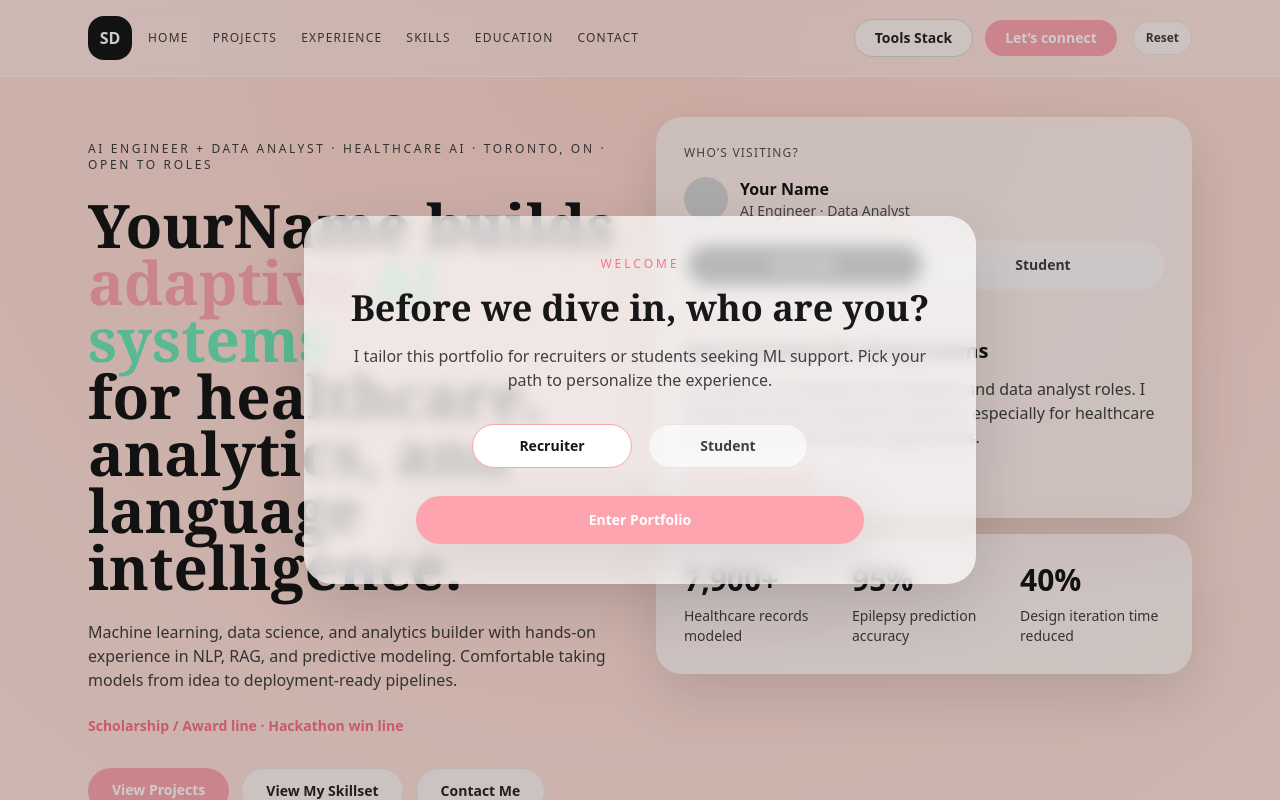
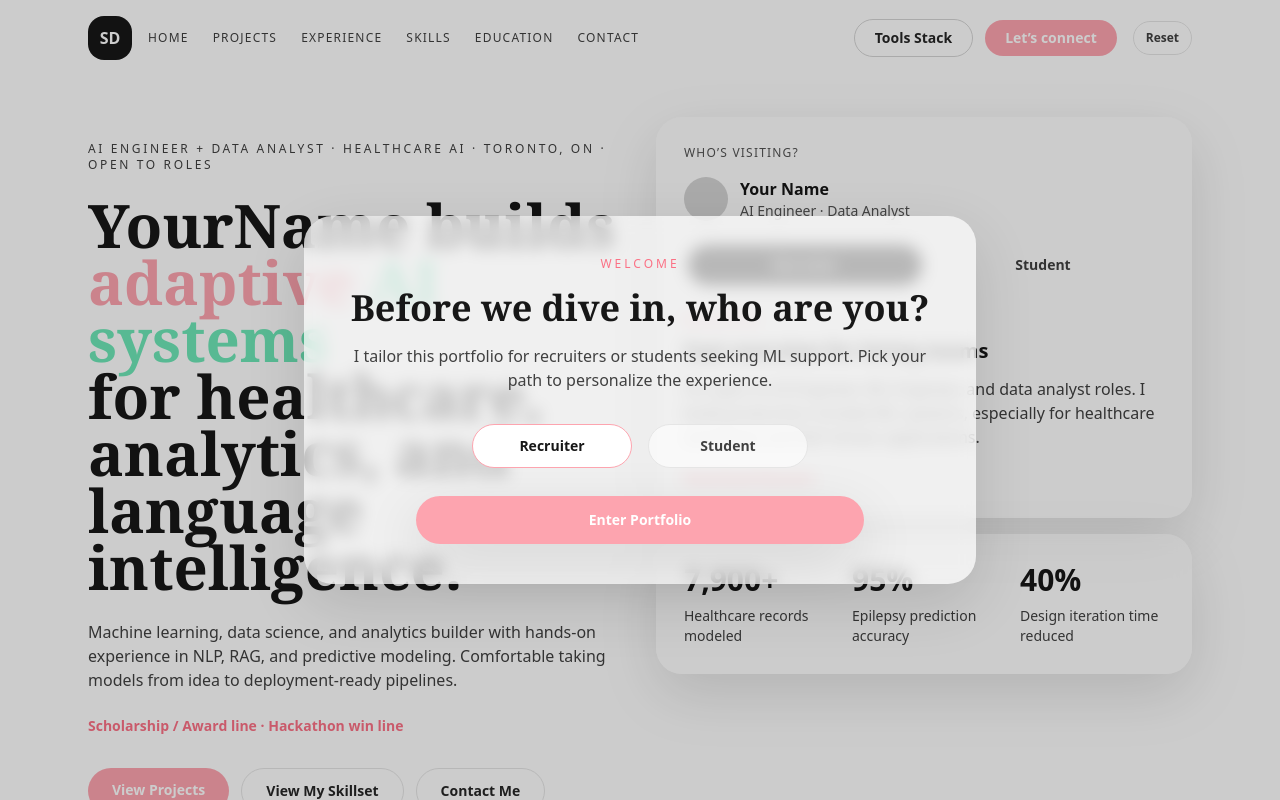
Before and after one commit to K2hmed/KhushnudAhmed.github.io, a React (Vite) app: page / in a window 1280 px wide. Shown: the top 800 px of the page. Built offline with nearby package versions, Linux system fonts and the light colour scheme.

Commit message:
Update background color of portfolio

```diff
--- a/src/App.jsx
+++ b/src/App.jsx
@@ -32,7 +32,7 @@ export default function App() {
   }
 
   return (
-    <div className="min-h-screen bg-[radial-gradient(circle_at_top,rgba(255,178,160,0.55),rgba(255,255,255,0.9)_55%,rgba(180,240,235,0.35))]">
+    <div className="min-h-screen bg-[radial-gradient(circle_at_top,rgba(63, 63, 63, 0.55),rgba(255,255,255,0.9)_55%,rgba(97, 209, 240, 0.35))]">
       <Gate
         open={gateOpen}
         defaultChoice={visitorType ?? "recruiter"}
```
